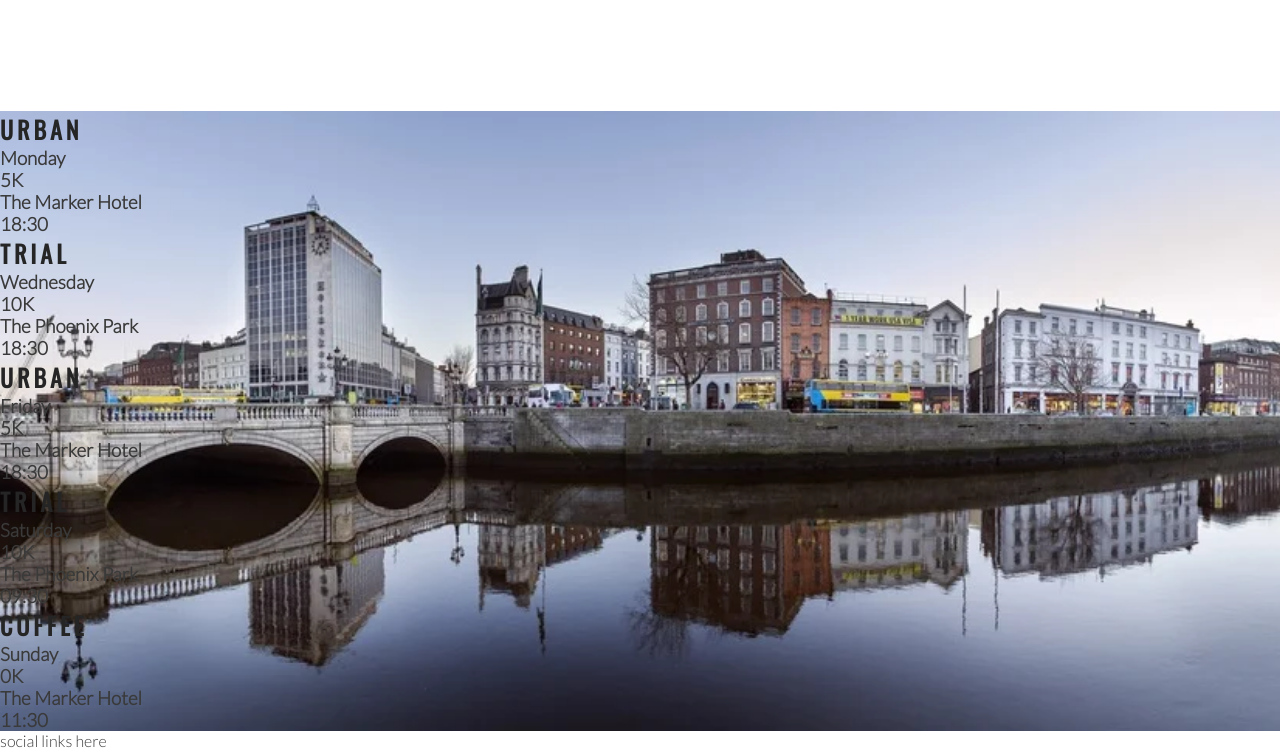
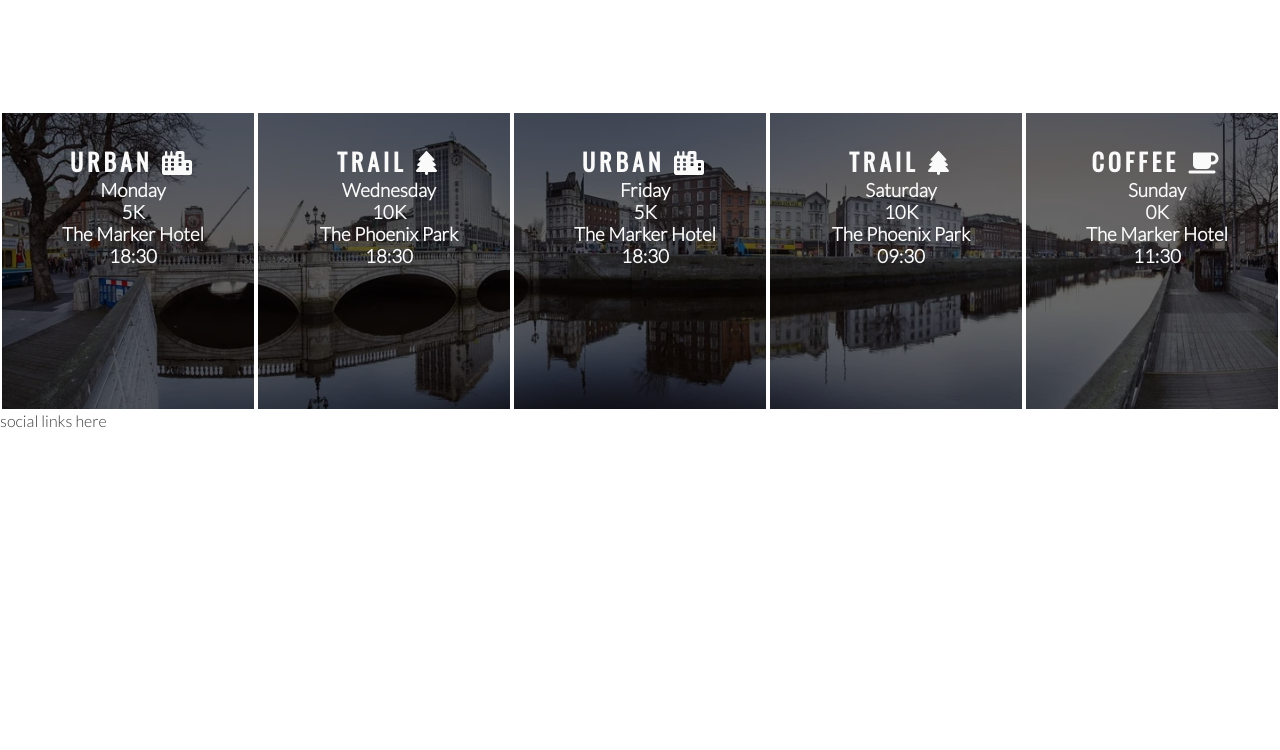
Before and after one commit to KaltrinaBM/love-running, a plain HTML site: page index.html in a window 1280 px wide. Shown: the part 1184-1934 px from the top of the page. After the commit the page ends 1614 px from the top, so only its background shows below. Drawn offline with nearby package versions, Linux system fonts and the light colour scheme.

Commit message:
Add styles to times

```diff
--- a/assets/css/style.css
+++ b/assets/css/style.css
@@ -195,3 +195,18 @@ hr {
     width: 100%;
     overflow: hidden;
 }
+#times div {
+    color: #fafafa;
+    background-color: rgba(0,0, 0, 0.6);
+    width: 20%;
+    height: 300px;
+    float: left;
+    padding: 30px 0 0 10px;
+    text-align: center;
+    border: 2px solid white;
+    box-sizing: border-box;
+}
+
+#times h2 {
+    color: #fafafa;
+}
--- a/index.html
+++ b/index.html
@@ -85,35 +85,35 @@
     </section>
     <section id="times">
         <div>
-            <h2>Urban</h2>
+            <h2>Urban <i class="fa-solid fa-city"></i></h2>
             <h3>Monday</h3>
             <h3>5K</h3>
             <h3>The Marker Hotel</h3>
             <h3>18:30</h3>
         </div>
         <div>
-            <h2>Trial</h2>
+            <h2>Trail <i class="fa-solid fa-tree"></i></h2>
             <h3>Wednesday</h3>
             <h3>10K</h3>
             <h3>The Phoenix Park</h3>
             <h3>18:30</h3>
         </div>
         <div>
-            <h2>Urban</h2>
+            <h2>Urban <i class="fa-solid fa-city"></i></h2>
             <h3>Friday</h3>
             <h3>5K</h3>
             <h3>The Marker Hotel</h3>
             <h3>18:30</h3>
         </div>
         <div>
-            <h2>Trial</h2>
+            <h2>Trail <i class="fa-solid fa-tree"></i></h2>
             <h3>Saturday</h3>
             <h3>10K</h3>
             <h3>The Phoenix Park</h3>
             <h3>09:30</h3>
         </div>
         <div>
-            <h2>Coffee</h2>
+            <h2>Coffee <i class="fa-solid fa-mug-saucer"></i></h2>
             <h3>Sunday</h3>
             <h3>0K</h3>
             <h3>The Marker Hotel</h3>
```
